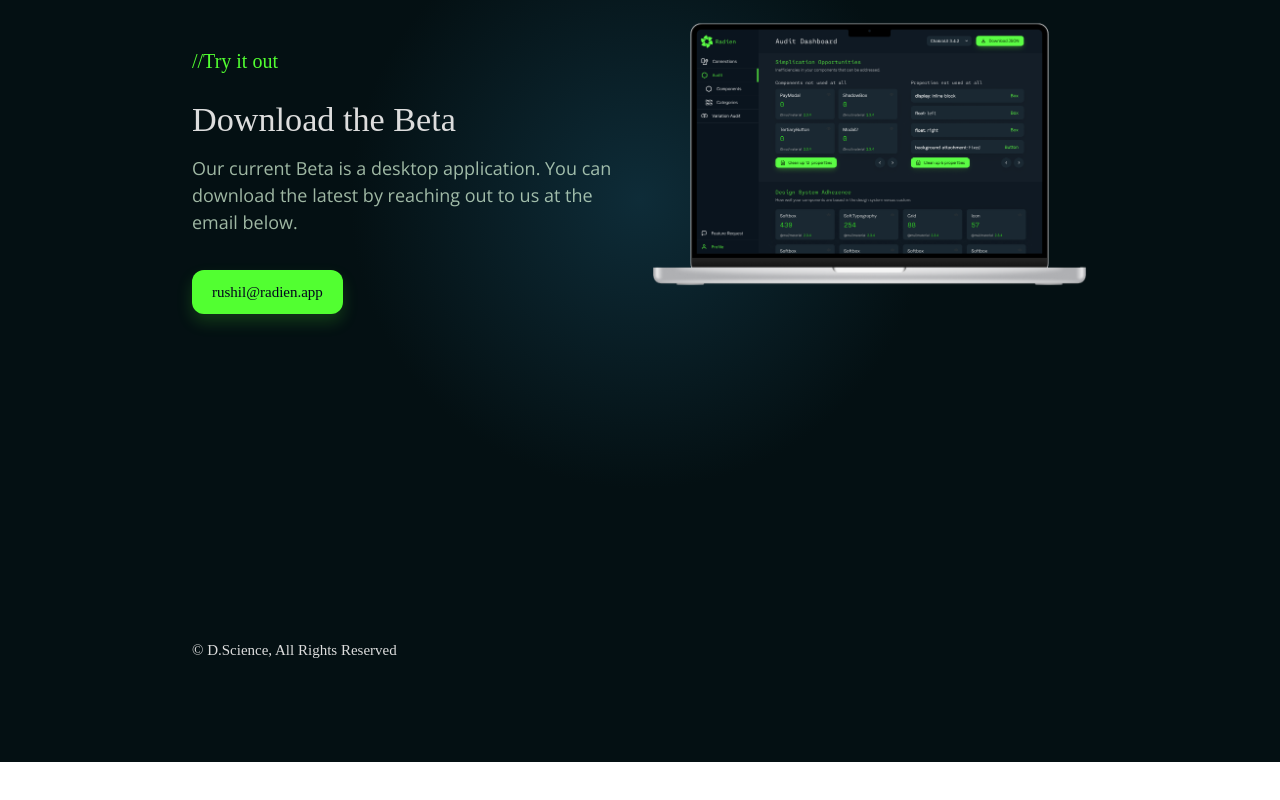
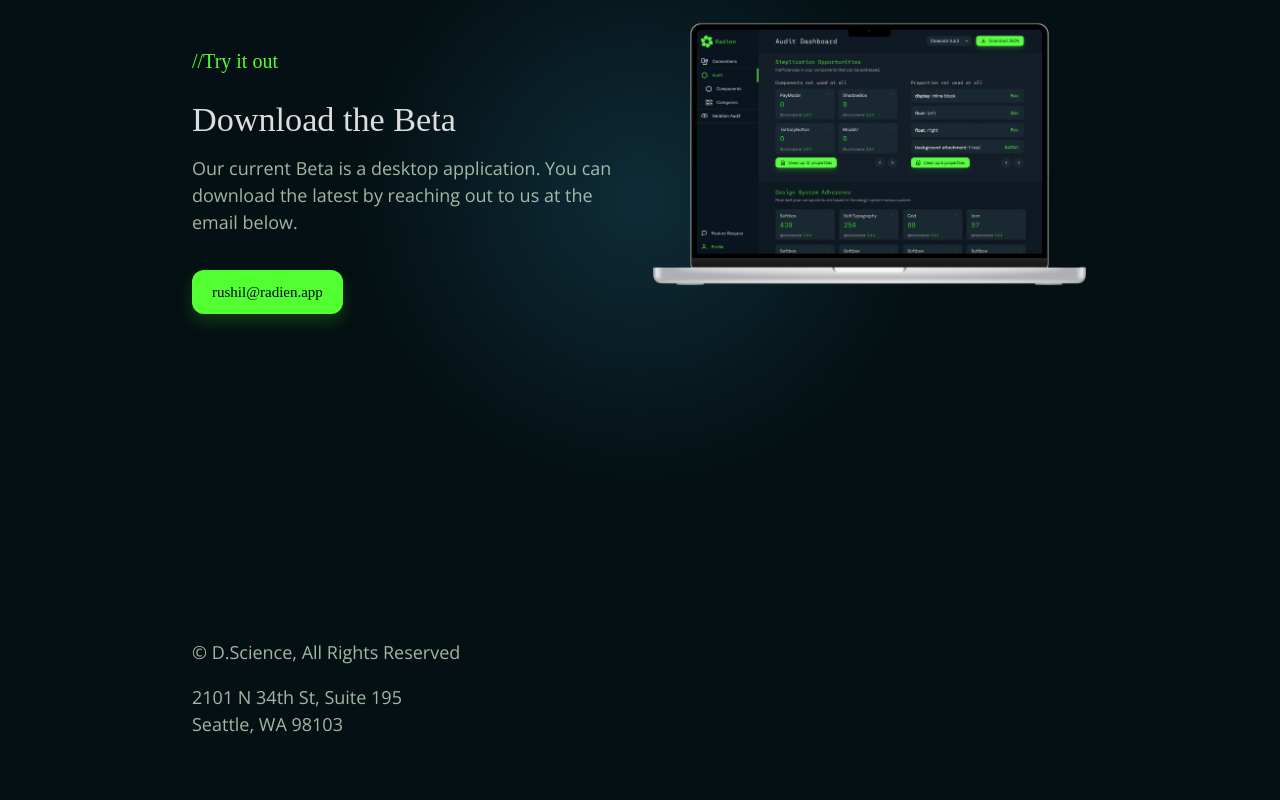
Before and after one commit to bwilliford/Radien, a plain HTML site: page index.html in a window 1280 px wide. Shown: the part 4317-5117 px from the top of the page. Before the commit the page ends 5079 px from the top, so only its background shows below. Drawn offline with nearby package versions, Linux system fonts and the light colour scheme; a web font is replaced by a local one.

Commit message:
Added address

```diff
--- a/index.html
+++ b/index.html
@@ -241,9 +241,10 @@
   <div class="footer">
     <div class="footer-copyright">
       <div class="container">
-        &copy; D.Science, All Rights Reserved <!--<a href="https://instagram.com/destinedstudio" target="_blank"><img
-            style="float: right; height: 40px; width: 40px; border-radius: 14px; margin-top: -10px;"
-            src="images/instagram.png"></a>-->
+        <p>&copy; D.Science, All Rights Reserved</p>
+        <p>2101 N 34th St, Suite 195</br>
+          Seattle, WA 98103</p>
+
       </div>
     </div>
   </div>
```
